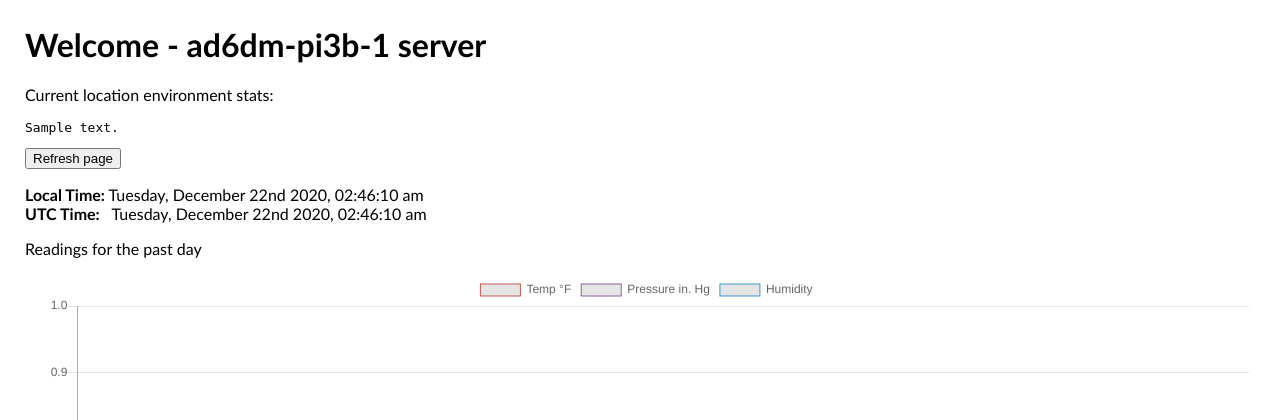
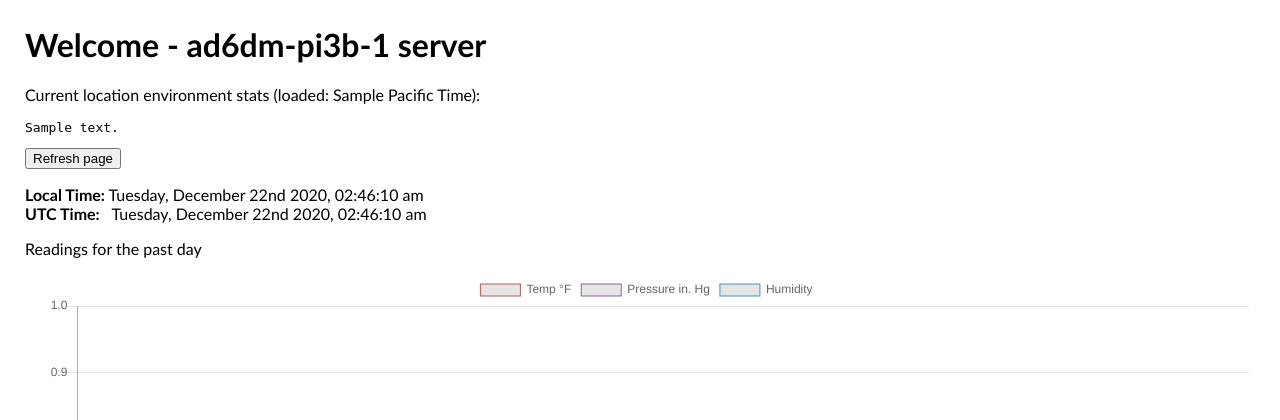
Before and after one commit to denmojo/bme280, a Flask app: template templates/index.html in a window 1280 px wide. Shown: the top 420 px of the page. Run offline with Flask 2, Linux system fonts and the light colour scheme; the template is opened without the code that fills it: most values are stand-ins (such as "Sample title", 1, 10 or a date in 2020); some libraries are stand-ins or nearby versions.

Commit message:
Added last_loaded datetime to page.

```diff
--- a/app.py
+++ b/app.py
@@ -40,6 +40,7 @@ def index():
     try:
         readings = db.session.query(Reading).order_by(Reading.id.desc()).limit(288).all()
         for reading in reversed(readings):
+            last_loaded = time.strftime('%b %d %Y %H:%M:%S', time.localtime(time.time()))
             unixtime = reading.created_date
             time_label = time.strftime('%H:%M:%S', time.localtime(float(unixtime)))
             timestamp_labels.append(time_label)
@@ -47,7 +48,7 @@ def index():
             humidity.append(round(float(reading.humidity),2))
             inpressure = round((float(reading.pressure) * 0.029529983071445),2) # mbar to inHg
             pressure.append(inpressure)
-        return render_template('index.html', bme280_text=bme280_text(), timestamp_labels=timestamp_labels, temps=tempf, humids=humidity, press=pressure)
+        return render_template('index.html', last_loaded = last_loaded, bme280_text=bme280_text(), timestamp_labels=timestamp_labels, temps=tempf, humids=humidity, press=pressure)
     except Exception as e:
         error_text = "<p>" + str(e) + "</p>"
         hed = "<h1>Error retrieving historical sensor data from database</h1>"
--- a/templates/index.html
+++ b/templates/index.html
@@ -24,7 +24,7 @@ function display_ct() {
 </head>
 <body onload=display_ct();>
 <h1>Welcome - ad6dm-pi3b-1 server</h1>
-<p>Current location environment stats:</p>
+<p>Current location environment stats (loaded: {{last_loaded}} Pacific Time): </p>
 <pre>{{bme280_text}}</pre>
 <button onClick="window.location.reload();">Refresh page</button>
 <p><strong>Local Time:</strong> <span id='ct'> </span><br/>
```
